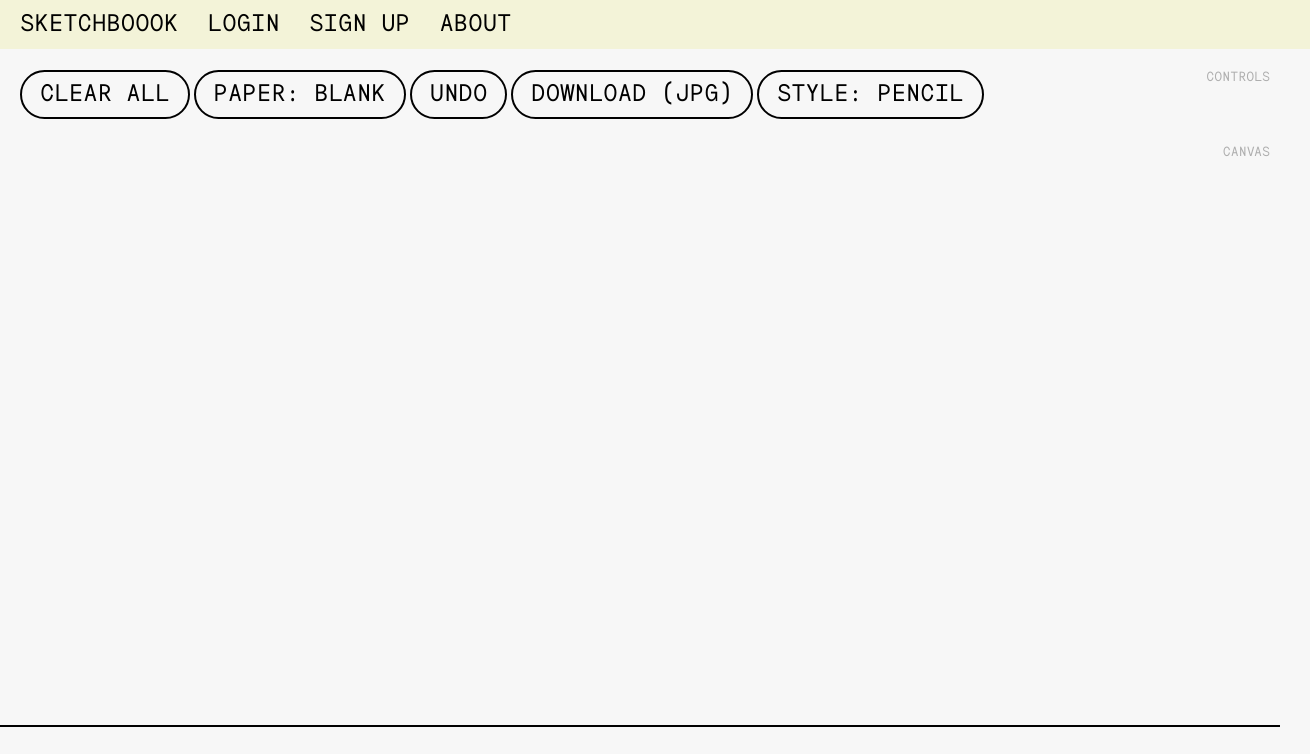
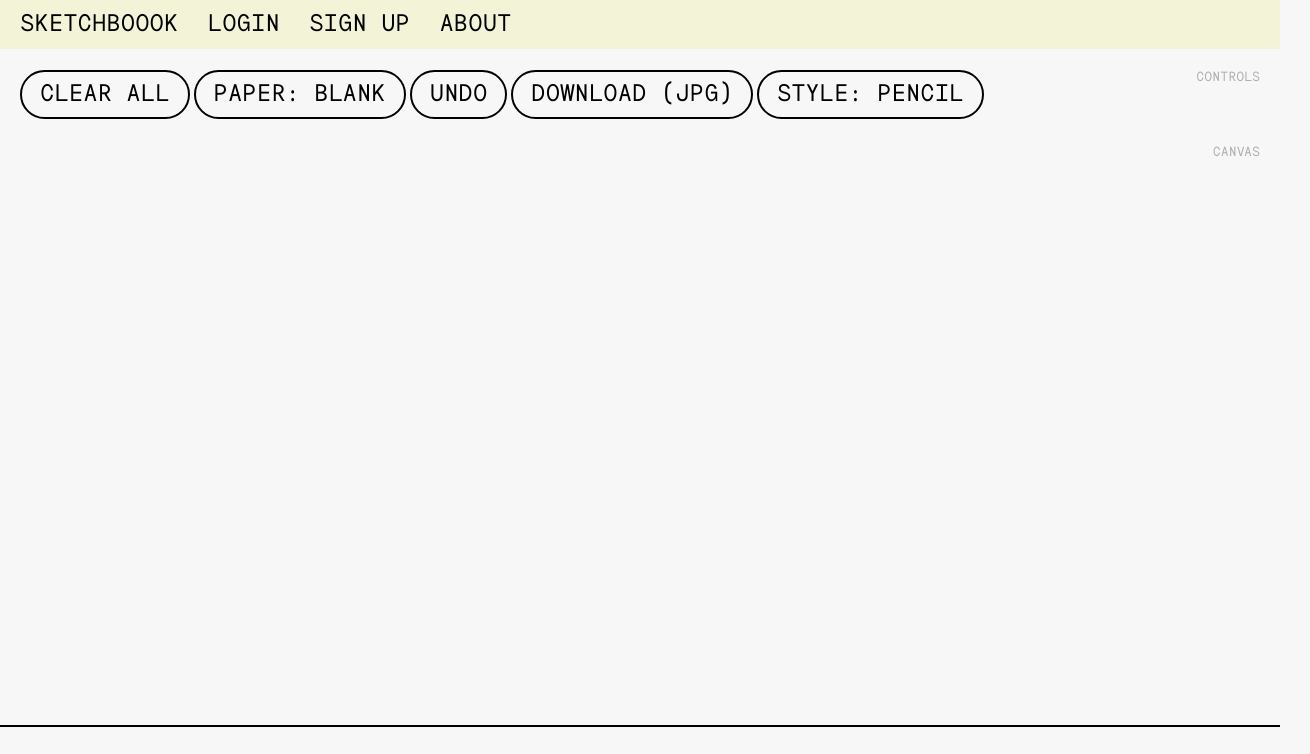
Before and after one commit to juhohiilivirta/sketchboook, a website: page public/index.html in a window 1280 px wide. Shown: the top 754 px of the page, 1310 px wide, since content can reach past the window. Drawn offline with Linux system fonts and the light colour scheme; no server answers.

Commit message:
controls box-sizing

```diff
--- a/public/style.css
+++ b/public/style.css
@@ -29,6 +29,8 @@ html, body {
   font-family: var(--font-family);
   font-size: var(--font-size);
   scroll-behavior: smooth;
+    /* overflow-x: hidden; */
+
 }
 
 
@@ -43,6 +45,7 @@ nav {
   width: 100%;
   background: var(--bg-color-yellow);
   padding: 10px 20px;
+  box-sizing: border-box;
   /* border-bottom: var(--border-width) solid var(--border-color); */
   z-index: 50;
 }
@@ -66,7 +69,8 @@ nav a:hover {
   position: absolute;
   top: 50px;
   left: 0;
-  width: calc(100% - 0px);
+  width: 100%;
+  box-sizing: border-box;
   display: flex;
   justify-content: flex-start; /* 🔹 kaikki vasempaan laitaan */
   align-items: center;
@@ -391,6 +395,7 @@ h3 {
   text-transform: uppercase;
   pointer-events: none;  /* ei estä klikkauksia taustalla */
   z-index: 40;
+    transform: translateX(-10px);  /* siirtää sisäänpäin */
 
 }
 
@@ -450,7 +455,7 @@ h3 {
   height: auto;
 }
 
-/* --- SPRAY & PENCIL SLIDER CUSTOMIZATION --- */
+/* --- SPRAY SLIDER CUSTOMIZATION --- */
 .slider-container input[type="range"] {
   -webkit-appearance: none;
   width: 200px;
```
